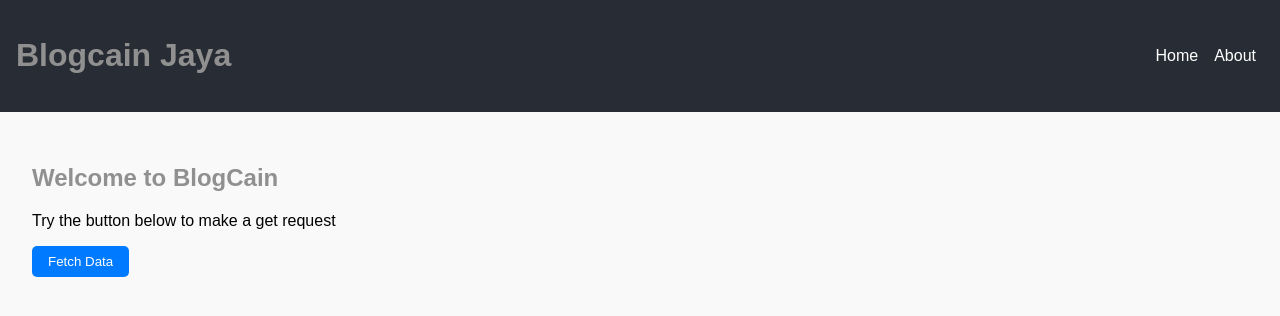
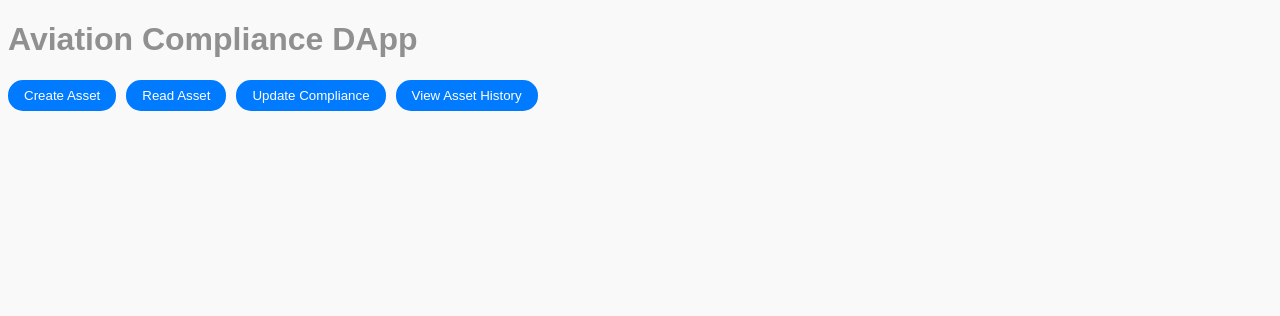
Before and after one commit to yansans/AviationComplianceDApp, a Vue app in the folder frontend/: page / in a window 1280 px wide. Shown: the top 316 px of the page. Built offline with nearby package versions, Linux system fonts and the light colour scheme.

Commit message:
feat: update frontend page

```diff
--- a/frontend/src/App.vue
+++ b/frontend/src/App.vue
@@ -1,67 +1,56 @@
 <template>
   <div id="app">
     <header>
-      <h1>Blogcain Jaya</h1>
+      <h1>Aviation Compliance DApp</h1>
       <nav>
-        <a href="#" @click="switchPage('home')">Home</a>
-        <a href="#" @click="switchPage('about')">About</a>
+        <a><button @click="viewCreateAsset">Create Asset</button></a>
+        <a><button @click="viewReadAsset">Read Asset</button></a>
+        <a><button @click="viewUpdateCompliance">Update Compliance</button></a>
+        <a><button @click="viewAssetHistory">View Asset History</button></a>
       </nav>
     </header>
-
-    <main>
-      <HomePage v-if="currentPage === 'home'" />
-      <InfoPage v-else />
-    </main>
+    <component :is="currentView" />
   </div>
 </template>
 
 <script>
-import HomePage from './components/HomePage.vue';
-import InfoPage from './components/InfoPage.vue';
+import CreateAsset from "./components/CreateAsset.vue";
+import ReadAsset from "./components/ReadAsset.vue";
+import UpdateCompliance from "./components/UpdateCompliance.vue";
+import AssetHistory from "./components/AssetHistory.vue";
 
 export default {
   data() {
     return {
-      currentPage: 'home',
+      message: "Select an action to interact with the ledger",
+      currentView: null,
     };
   },
+
   components: {
-    HomePage,
-    InfoPage,
+    CreateAsset,
+    ReadAsset,
+    UpdateCompliance,
+    AssetHistory,
   },
+
   methods: {
-    switchPage(page) {
-      this.currentPage = page;
+    viewCreateAsset() {
+      this.currentView = "CreateAsset";
+    },
+    viewReadAsset() {
+      this.currentView = "ReadAsset";
+    },
+    viewUpdateCompliance() {
+      this.currentView = "UpdateCompliance";
+    },
+    viewAssetHistory() {
+      this.currentView = "AssetHistory";
     },
   },
 };
 </script>
 
 <style>
-/* Basic styles */
-body {
-  font-family: Arial, sans-serif;
-  margin: 0;
-  padding: 0;
-}
-
-header {
-  background: #282c34;
-  color: white;
-  padding: 1rem;
-  display: flex;
-  justify-content: space-between;
-  align-items: center;
-}
-
-nav a {
-  color: white;
-  margin: 0 0.5rem;
-  text-decoration: none;
-  cursor: pointer;
-}
-
-main {
-  padding: 2rem;
-}
+  @import './assets/styles.css';
 </style>
--- a/frontend/src/assets/styles.css
+++ b/frontend/src/assets/styles.css
@@ -9,13 +9,32 @@ body {
 
   button {
     padding: 0.5rem 1rem;
+    margin-right: 10px;
     color: white;
     background-color: #007bff;
     border: none;
-    border-radius: 5px;
+    border-radius: 15px;
     cursor: pointer;
   }
 
   button:hover {
     background-color: #0056b3;
   }
+
+  input {
+    padding: 0.5rem;
+    margin-right: 10px;
+    margin-left: 5px;
+    margin-bottom: 10px;
+    border-radius: 5px;
+    border: 1px solid #ccc;
+  }
+
+  select {
+    padding: 0.5rem;
+    margin-right: 10px;
+    margin-left: 5px;
+    margin-bottom: 10px;
+    border-radius: 5px;
+    border: 1px solid #ccc;
+  }
--- /dev/null
+++ b/frontend/src/components/AssetHistory.vue
@@ -0,0 +1,39 @@
+<template>
+    <div>
+      <h2>Asset History</h2>
+      <form @submit.prevent="fetchHistory">
+        <div>
+          <label for="id">Asset ID:</label>
+          <input type="text" id="id" v-model="id" required />
+        </div>
+        <button type="submit">Fetch Asset History</button>
+      </form>
+      <pre v-if="history">{{ history }}</pre>
+      <p v-if="responseMessage">{{ responseMessage }}</p>
+    </div>
+  </template>
+
+  <script>
+  import api from "../api/api";
+
+  export default {
+    data() {
+      return {
+        id: "",
+        history: null,
+        responseMessage: null,
+      };
+    },
+    methods: {
+      async fetchHistory() {
+        try {
+          const response = await api.get(`/getHistory/${this.id}`);
+          this.history = JSON.stringify(response.data, null, 2);
+        } catch (error) {
+          console.error("Error fetching history:", error);
+          this.responseMessage = "Failed to fetch history.";
+        }
+      },
+    },
+  };
+  </script>
--- /dev/null
+++ b/frontend/src/components/CreateAsset.vue
@@ -0,0 +1,72 @@
+<template>
+    <div>
+      <h2>Create Asset</h2>
+      <form @submit.prevent="submitAsset">
+        <div>
+          <label for="id">Asset ID:</label>
+          <input type="text" id="id" v-model="formData.id" required />
+        </div>
+        <div>
+          <label for="companyName">Company Name:</label>
+          <input type="text" id="companyName" v-model="formData.companyName" required />
+        </div>
+        <div>
+          <label for="aircraftId">Aircraft ID:</label>
+          <input type="text" id="aircraftId" v-model="formData.aircraftId" required />
+        </div>
+        <div>
+          <label for="reportDate">Report Date:</label>
+          <input type="date" id="reportDate" v-model="formData.reportDate" required />
+        </div>
+        <div>
+          <label for="inspector">Inspector:</label>
+          <input type="text" id="inspector" v-model="formData.inspector" required />
+        </div>
+        <div>
+          <label for="description">Description:</label>
+          <input type="text" id="description" v-model="formData.description" required />
+        </div>
+        <div>
+          <label for="compliance">Compliance:</label>
+          <select id="compliance" v-model="formData.compliance" required>
+            <option value="true">Compliant</option>
+            <option value="false">Non-Compliant</option>
+          </select>
+        </div>
+        <button type="submit">Create New Asset</button>
+      </form>
+      <p v-if="responseMessage">{{ responseMessage }}</p>
+    </div>
+  </template>
+
+  <script>
+  import api from "../api/api";
+
+  export default {
+    data() {
+      return {
+        formData: {
+          id: "",
+          companyName: "",
+          aircraftId: "",
+          reportDate: "",
+          inspector: "",
+          description: "",
+          compliance: "true",
+        },
+        responseMessage: null,
+      };
+    },
+    methods: {
+      async submitAsset() {
+        try {
+          const response = await api.post("/createAsset", this.formData);
+          this.responseMessage = `Asset created successfully: ${response.data.id}`;
+        } catch (error) {
+          console.error("Error creating asset:", error);
+          this.responseMessage = "Failed to create asset.";
+        }
+      },
+    },
+  };
+  </script>
--- a/frontend/src/components/HomePage.vue
+++ /dev/null
@@ -1,30 +0,0 @@
-<template>
-  <div>
-    <h2>Welcome to BlogCain</h2>
-    <p>{{ message }}</p>
-    <button @click="fetchData">Fetch Data</button>
-  </div>
-</template>
-
-<script>
-import api from '../api/api';
-
-export default {
-  data() {
-    return {
-      message: "Try the button below to make a get request",
-    };
-  },
-  methods: {
-    async fetchData() {
-      try {
-        const response = await api.get("/info");
-        this.message = response.data.message;
-      } catch (error) {
-        console.error("Error fetching data:", error);
-        this.message = "Failed to fetch data from the API.";
-      }
-    },
-  },
-};
-</script>
--- a/frontend/src/components/InfoPage.vue
+++ /dev/null
@@ -1,47 +0,0 @@
-<template>
-  <div>
-    <h2>About Us</h2>
-    <p>This is a sample button for post request</p>
-
-    <form @submit.prevent="submitData">
-      <div>
-        <label for="name">Name:</label>
-        <input type="text" id="name" v-model="formData.name" required />
-      </div>
-      <div>
-        <label for="email">Email:</label>
-        <input type="email" id="email" v-model="formData.email" required />
-      </div>
-      <button type="submit">Submit</button>
-    </form>
-
-    <p v-if="responseMessage">{{ responseMessage }}</p>
-  </div>
-</template>
-
-<script>
-import api from '../api/api';
-
-export default {
-  data() {
-    return {
-      formData: {
-        name: "",
-        email: "",
-      },
-      responseMessage: null,
-    };
-  },
-  methods: {
-    async submitData() {
-      try {
-        const response = await api.post("/submit", this.formData);
-        this.responseMessage = `Success: ${response.data.name} (${response.data.email})`;
-      } catch (error) {
-        console.error("Error submitting data:", error);
-        this.responseMessage = "Failed to submit data.";
-      }
-    },
-  },
-};
-</script>
--- /dev/null
+++ b/frontend/src/components/ReadAsset.vue
@@ -0,0 +1,39 @@
+<template>
+    <div>
+      <h2>Read Asset</h2>
+      <form @submit.prevent="fetchAsset">
+        <div>
+          <label for="id">Asset ID:</label>
+          <input type="text" id="id" v-model="id" required />
+        </div>
+        <button type="submit">Fetch Asset</button>
+      </form>
+      <p v-if="asset">{{ asset }}</p>
+      <p v-if="responseMessage">{{ responseMessage }}</p>
+    </div>
+  </template>
+
+  <script>
+  import api from "../api/api";
+
+  export default {
+    data() {
+      return {
+        id: "",
+        asset: null,
+        responseMessage: null,
+      };
+    },
+    methods: {
+      async fetchAsset() {
+        try {
+          const response = await api.get(`/readAsset/${this.id}`);
+          this.asset = JSON.stringify(response.data, null, 2);
+        } catch (error) {
+          console.error("Error fetching asset:", error);
+          this.responseMessage = "Failed to fetch asset.";
+        }
+      },
+    },
+  };
+  </script>
--- /dev/null
+++ b/frontend/src/components/UpdateCompliance.vue
@@ -0,0 +1,45 @@
+<template>
+    <div>
+      <h2>Update Compliance</h2>
+      <form @submit.prevent="updateCompliance">
+        <div>
+          <label for="id">Asset ID:</label>
+          <input type="text" id="id" v-model="id" required />
+        </div>
+        <div>
+          <label for="compliance">Compliance:</label>
+          <select id="compliance" v-model="compliance" required>
+            <option value="true">Compliant</option>
+            <option value="false">Non-Compliant</option>
+          </select>
+        </div>
+        <button type="submit">Update Compliance</button>
+      </form>
+      <p v-if="responseMessage">{{ responseMessage }}</p>
+    </div>
+  </template>
+
+  <script>
+  import api from "../api/api";
+
+  export default {
+    data() {
+      return {
+        id: "",
+        compliance: "true",
+        responseMessage: null,
+      };
+    },
+    methods: {
+      async updateCompliance() {
+        try {
+          const response = await api.post("/updateCompliance", { id: this.id, compliance: this.compliance });
+          this.responseMessage = `Compliance updated for asset: ${response.data.id}`;
+        } catch (error) {
+          console.error("Error updating compliance:", error);
+          this.responseMessage = "Failed to update compliance.";
+        }
+      },
+    },
+  };
+  </script>
```
